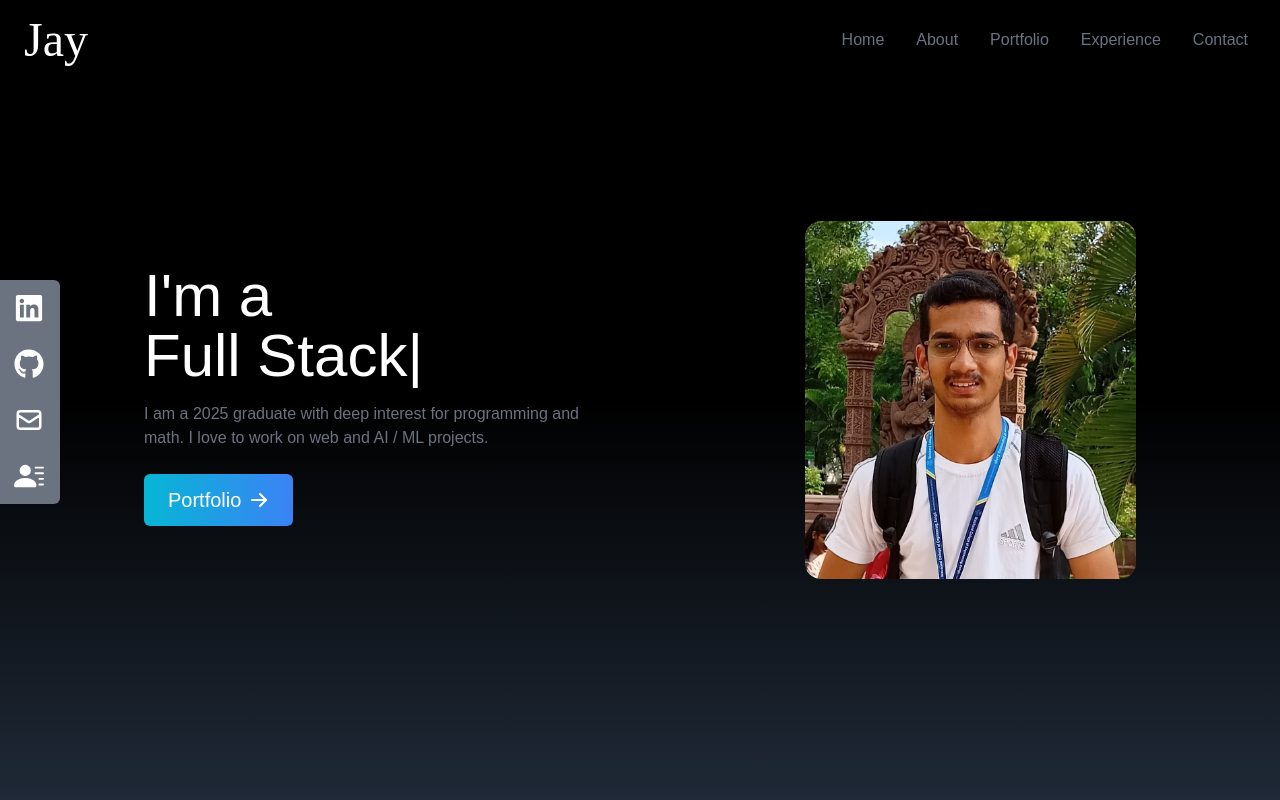
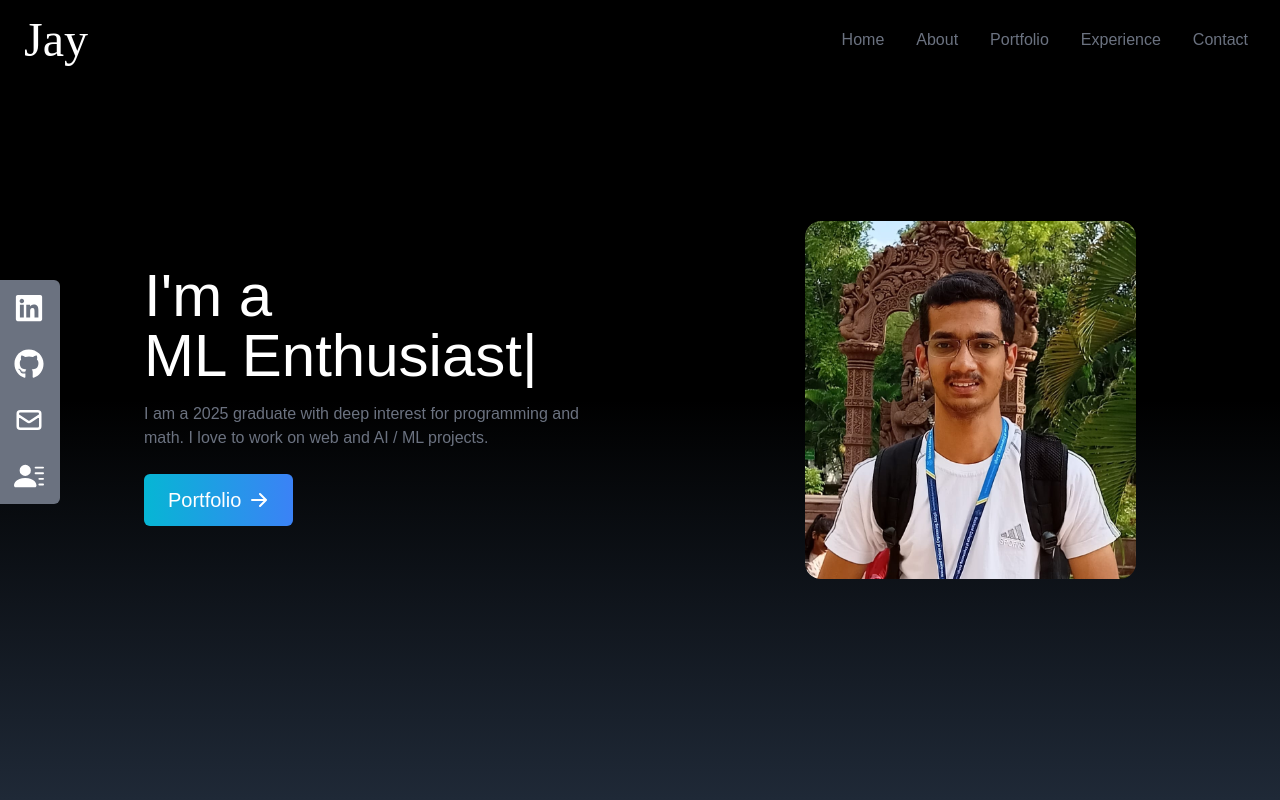
Before and after one commit to Jay7221/react-portfolio-website, a React (Create React App) app: page / in a window 1280 px wide. Shown: the top 800 px of the page. Built offline with nearby package versions, Linux system fonts and the light colour scheme.

Commit message:
changed the dynamic typing titles on home

```diff
--- a/src/components/Home.jsx
+++ b/src/components/Home.jsx
@@ -16,13 +16,11 @@ const Home = () => {
                             sequence={[
                                 ' Competitive Programmer',
                                 1000,
-                                ' Frontend Developer',
-                                1000,
-                                ' Full Stack Developer',
+                                ' Web Developer',
                                 1000,
                                 ' ML Enthusiast',
                                 1000,
-                                ' Math Freak',
+                                ' Math Enthusiast',
                                 1000
                             ]}
                             wrapper='span'
```
